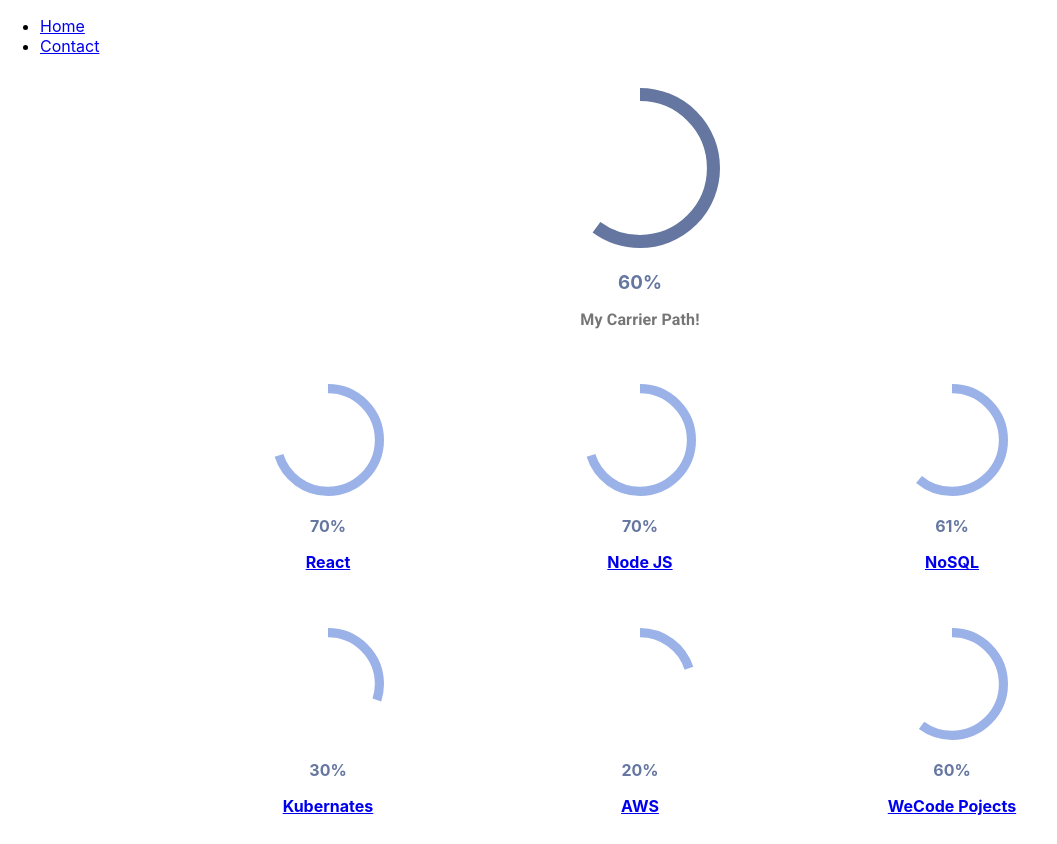
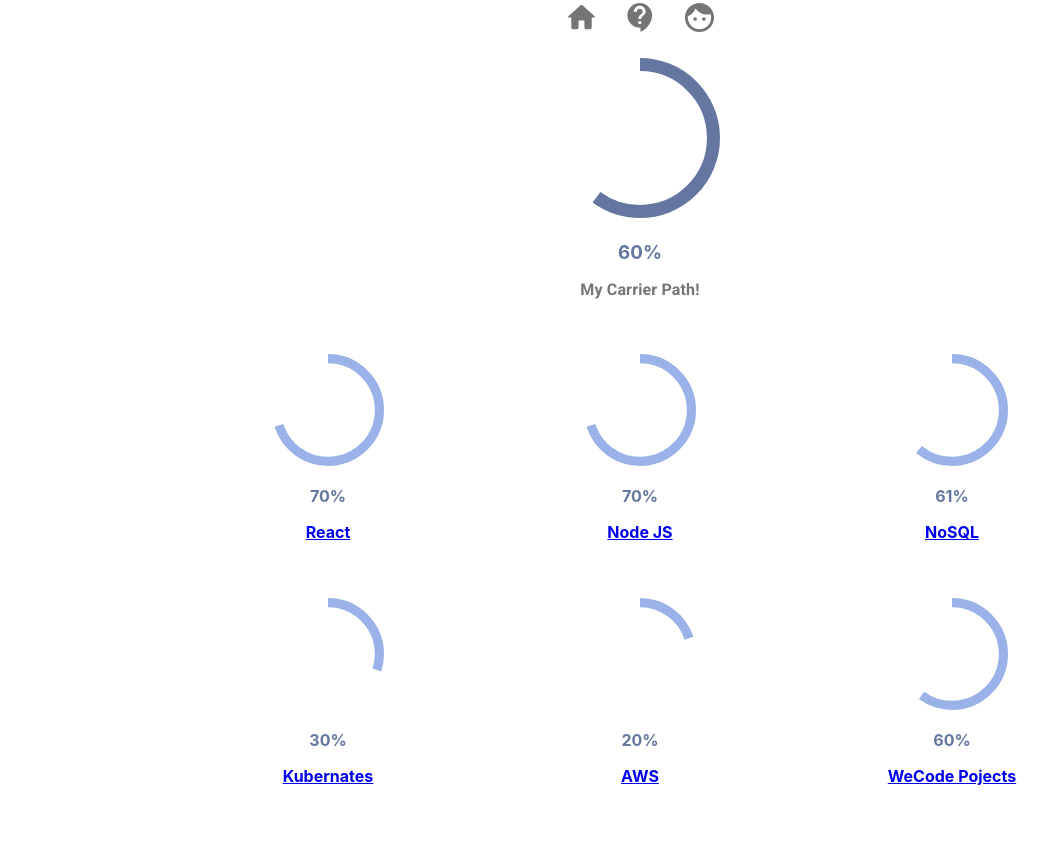
Before and after one commit to nasarcacd/my-path, a React (Create React App) app: page / in a window 1280 px wide. Shown: the whole page, without its empty margins (0-1057 px from the left). After the commit the page ends 814 px from the top, so only its background shows below. Built offline with nearby package versions, Linux system fonts and the light colour scheme.

Commit message:
adding icon nav

```diff
--- a/package.json
+++ b/package.json
@@ -4,6 +4,7 @@
   "private": true,
   "dependencies": {
     "@material-ui/core": "^4.9.14",
+    "@material-ui/icons": "^4.9.1",
     "@types/node": "^12.0.0",
     "@types/react": "^16.9.0",
     "@types/react-dom": "^16.9.0",
--- a/src/App.tsx
+++ b/src/App.tsx
@@ -1,26 +1,46 @@
 import React from 'react';
+import { makeStyles, createStyles, Theme } from '@material-ui/core/styles';
+import Typography from '@material-ui/core/Typography';
 import HomePage from './pages/homepage/homepage.component';
 import GoalDetailPage from './pages/goalDetail/GoalDetail.component';
 import ContactPage from './pages/contact/contactPage.component';
-import { Switch, Route, Link, BrowserRouter as Router } from 'react-router-dom';
+import { Link, Switch, Route, BrowserRouter as Router } from 'react-router-dom';
 import MyPathContext from './containers/my-path.container';
+import { Grid } from '@material-ui/core';
+import HomeIcon from '@material-ui/icons/HomeRounded';
+import ContactIcon from '@material-ui/icons/ContactSupportSharp';
+import LoginIcon from '@material-ui/icons/FaceRounded';
+
+const useStyles = makeStyles((theme: Theme) =>
+  createStyles({
+    root: {
+      '& > * + *': {
+        marginLeft: theme.spacing(3),
+      },
+    },
+  }),
+);
 
 function App() {
-  return (
+  const classes = useStyles();
+ return (
     <Router>
       <div>
-        <nav>
-          <ul>
-            <li>
-              <Link to="/">Home</Link>
-            </li>
-            <li>
-              <Link to="/contact">Contact</Link>
-            </li>
-          </ul>
-        </nav>
+      <Grid container justify = "center">
+        <Typography className={classes.root}>
+          <Link to="/">
+              <HomeIcon fontSize='large' color='action' />
+          </Link>
+          <Link to="/contact">
+              <ContactIcon fontSize='large' color='action' />
+          </Link>
+          <Link to="/login">
+              <LoginIcon fontSize='large' color='action' />
+          </Link>
+        </Typography>
+      </Grid>
         <Switch>
-          <Route path='/goals'>
+          <Route path='/goals/:path/:goal'>
             <GoalDetailPage />
           </Route>
           <Route exact path='/'>
--- a/src/components/CircularStaticProgress/circular-static-progress.component.tsx
+++ b/src/components/CircularStaticProgress/circular-static-progress.component.tsx
@@ -26,7 +26,7 @@
               <div className={classes.paper}>
                 <CircularProgress className={classes.secondaryNode} variant="static" value={element.percentage} size="7rem" />
                 <p>{element.percentage}%</p>
-                <Link to={{pathname: `/goals/${element.slug}`, state: element}}>{element.title}</Link>
+                <Link to={{pathname: `/goals/${props.data.slug}/${element.slug}`, state: element}}>{element.title}</Link>
               </div>
             </Grid>
           )}
--- a/src/components/CircularStaticProgress/circular-static-progress.data.tsx
+++ b/src/components/CircularStaticProgress/circular-static-progress.data.tsx
@@ -3,7 +3,7 @@
 const PR0GRESS_DATA: Node = {
     percentage: 60,
     title: `My Carrier Path!`,
-    slug: '',
+    slug: 'carrier-path',
     nodes: [
       {
         title: 'React',
@@ -49,13 +49,13 @@
               {
                 title: 'Terminar los conceptos de React',
                 percentage: 0,
-                slug: '',
+                slug: 'terminar-los-conceptos-de-reacr',
                 nodes: []
               },
               {
                 title: 'Hacer Búsquedas de Posts',
                 percentage: 0,
-                slug: '',
+                slug: 'hacer-busquedas-de-posts',
                 nodes: []
               }
             ]
@@ -68,25 +68,25 @@
               {
                 title: 'Integrar Material UI',
                 percentage: 0,
-                slug: '',
+                slug: 'integrar-material-ui',
                 nodes: []
               },
               {
                 title: 'Integrar con MongoDB',
                 percentage: 0,
-                slug: '',
+                slug: 'integrar-con-mongodb',
                 nodes: []
               },
               {
                 title: 'Route and Routing',
-                percentage: 0,
-                slug: '',
+                percentage: 95,
+                slug: 'route-and-routing',
                 nodes: []
               },
               {
                 title: 'Ver Nodos Hijos',
-                percentage: 0,
-                slug: '',
+                percentage: 90,
+                slug: 'ver-nodos-hijos',
                 nodes: []
               }
             ]
@@ -99,7 +99,7 @@
               {
                 title: 'Integrate pagination with MongoDB',
                 percentage: 0,
-                slug: '',
+                slug: 'integrate-pagination-with-mongodb',
                 nodes: []
               },
             ]
--- a/src/pages/goalDetail/GoalDetail.component.tsx
+++ b/src/pages/goalDetail/GoalDetail.component.tsx
@@ -3,13 +3,20 @@
 import Container from '@material-ui/core/Container';
 import { useHistory, useLocation } from 'react-router-dom';
 import Node from '../../components/CircularStaticProgress/node';
+import Fab from '@material-ui/core/Fab';
+import BackIcon from '@material-ui/icons/ArrowBackTwoTone';
 
 const GoalDetail = () => {
   let location = useLocation();
+  let history = useHistory();
+
   const data = location.state as Node || []
 
   return (
     <Container maxWidth="md">
+      <Fab size="medium" aria-label="back">
+        <BackIcon color='action' fontSize='large'  onClick={history.goBack} />
+      </Fab>
       <CircularStatic data={data} />
     </Container>
   );
```
Also changed, not shown: 2 other files (tests, documents, lock files or other folders).
